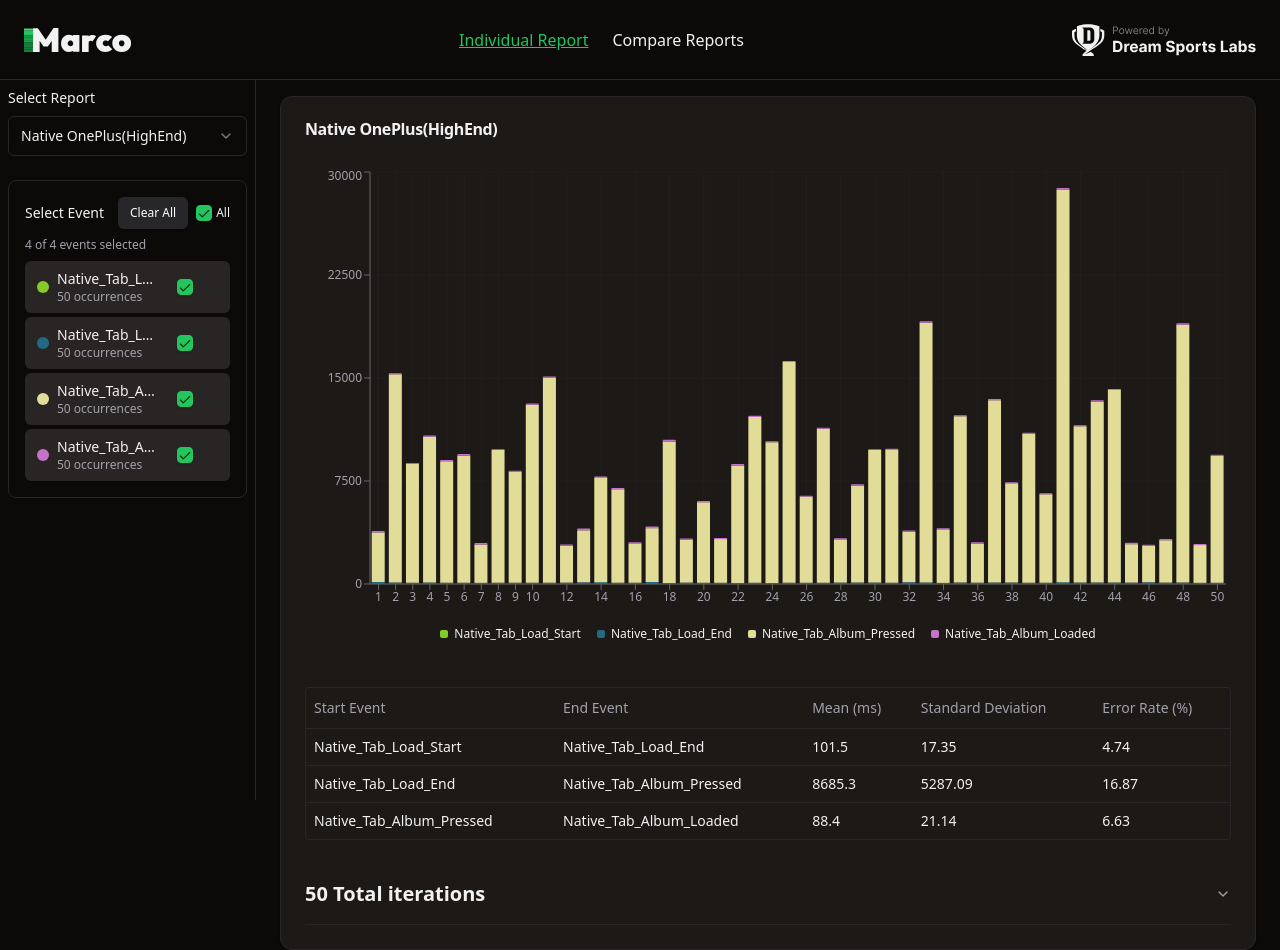
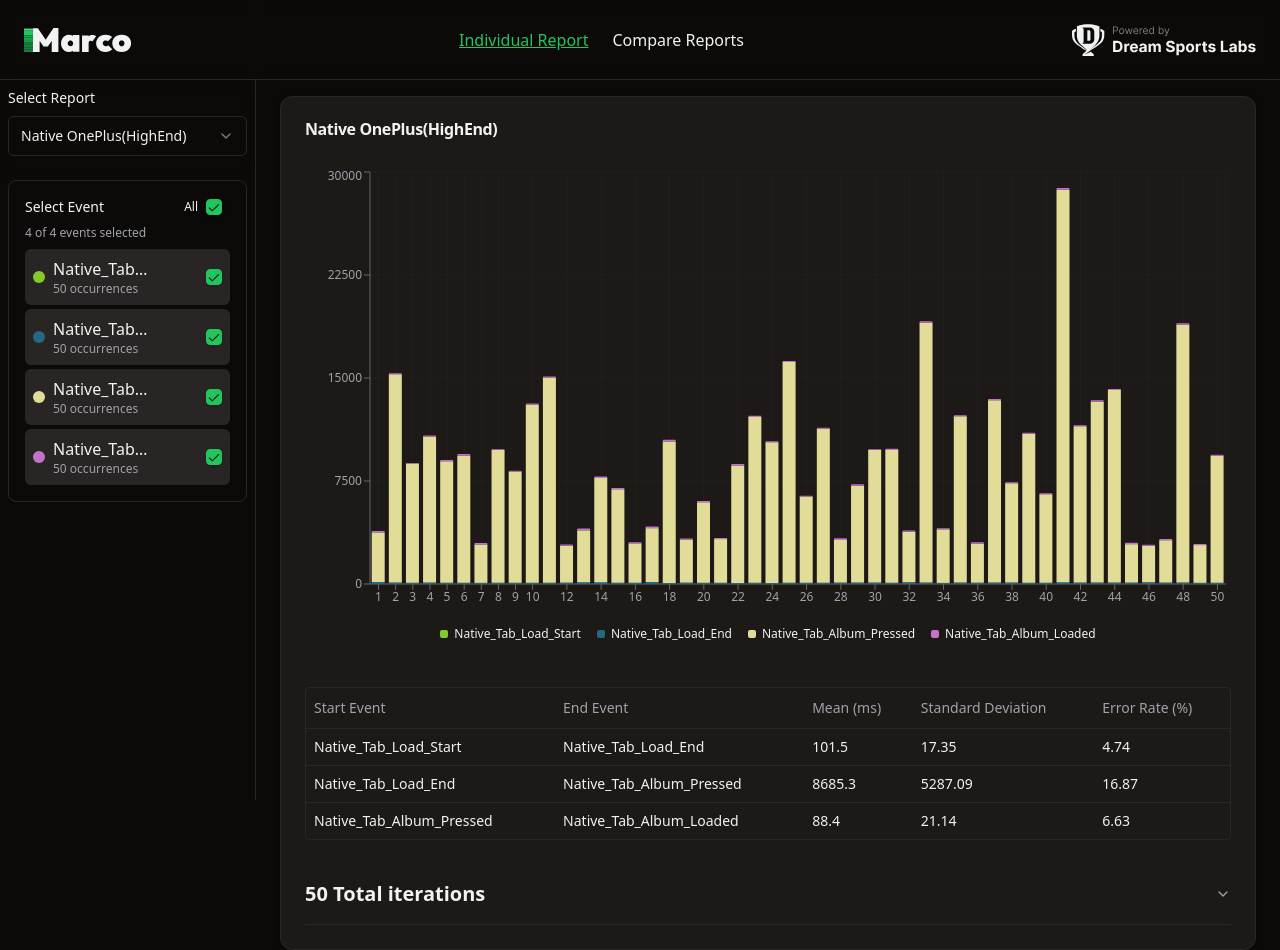
Before and after one commit to ds-horizon/marco, a React (Vite) app in the folder web/: page / in a window 1280 px wide. Built offline with nearby package versions, Linux system fonts and the light colour scheme.

Commit message:
fix: ui issue in sidebar individual

```diff
--- a/web/src/components/sidebar/IndividualReportSidebar.tsx
+++ b/web/src/components/sidebar/IndividualReportSidebar.tsx
@@ -1,6 +1,5 @@
 import React, { useState } from 'react';
 import { cn } from '~/utils/cn';
-import { Button } from '../ui/button';
 import { Checkbox } from '../ui/checkbox';
 import { ReportType } from '~/data';
 import {
@@ -47,11 +46,6 @@ export const IndividualReportSidebar = ({
   const handleSelectAll = () => {
     setSelectAll(!selectAll);
     setTags(selectAll ? [] : Object.keys(tagStats));
-  };
-
-  const handleClear = () => {
-    setSelectAll(false);
-    setTags([]);
   };
 
   const handleTagToggle = (tag: string) => {
@@ -126,28 +120,20 @@ export const IndividualReportSidebar = ({
           <div className="flex items-center justify-between mb-2">
             <h3 className="text-sm font-medium">Select Event</h3>
             <div className="flex items-center gap-2">
-              <Button
-                disabled={tags.length === 0}
-                onClick={handleClear}
-                variant="secondary"
-                size="sm"
-              >
-                Clear All
-              </Button>
-              <label className="flex items-center gap-1 cursor-pointer select-none">
+              <label className="flex items-center gap-2 px-2 cursor-pointer select-none">
+                <span className="text-xs">All</span>
                 <Checkbox
                   checked={selectAll}
                   onCheckedChange={handleSelectAll}
                   className="shrink-0"
                 />
-                <span className="text-xs">All</span>
               </label>
             </div>
           </div>
           <div className="text-xs text-muted-foreground mb-2">
             {tags.length} of {Object.keys(tagStats).length} events selected
           </div>
-          <div className="space-y-1">
+          <div className="flex flex-col gap-1">
             {Object.entries(tagStats).map(
               ([tag, { count, color }], index, arr) => {
                 const selected = tags.includes(tag);
@@ -157,24 +143,15 @@ export const IndividualReportSidebar = ({
                   <div
                     key={tag}
                     className={cn(
-                      'group',
-                      'px-3',
-                      'py-2',
-                      'flex',
-                      'items-center',
-                      'w-full',
-                      'cursor-pointer',
-                      'gap-3',
-                      'rounded-md',
-                      'transition-all',
-                      !selected && isBefore && 'opacity-20 pointer-events-none',
-                      !selected && !isBefore && 'hover:bg-accent/50',
-                      selected && 'bg-accent',
-                      selected && 'hover:bg-accent/80'
+                      'flex items-center justify-between',
+                      'px-2 py-2 rounded-md cursor-pointer transition-all',
+                      'hover:bg-accent/50',
+                      selected && 'bg-accent hover:bg-accent/80',
+                      !selected && isBefore && 'opacity-20 pointer-events-none'
                     )}
                     onClick={() => handleTagToggle(tag)}
                   >
-                    <span className="text-sm flex items-center gap-2 min-w-0 max-w-[120px] truncate">
+                    <div className="flex items-center gap-2 min-w-0 max-w-[120px] truncate">
                       <span
                         className="w-3 h-3 rounded-full shrink-0"
                         style={{ backgroundColor: color }}
@@ -187,10 +164,10 @@ export const IndividualReportSidebar = ({
                           {count} occurrences
                         </span>
                       </div>
-                    </span>
+                    </div>
                     <Checkbox
                       checked={selected}
-                      className="shrink-0 ml-2"
+                      className="shrink-0"
                       disabled={!selected && isBefore}
                     />
                   </div>
```
